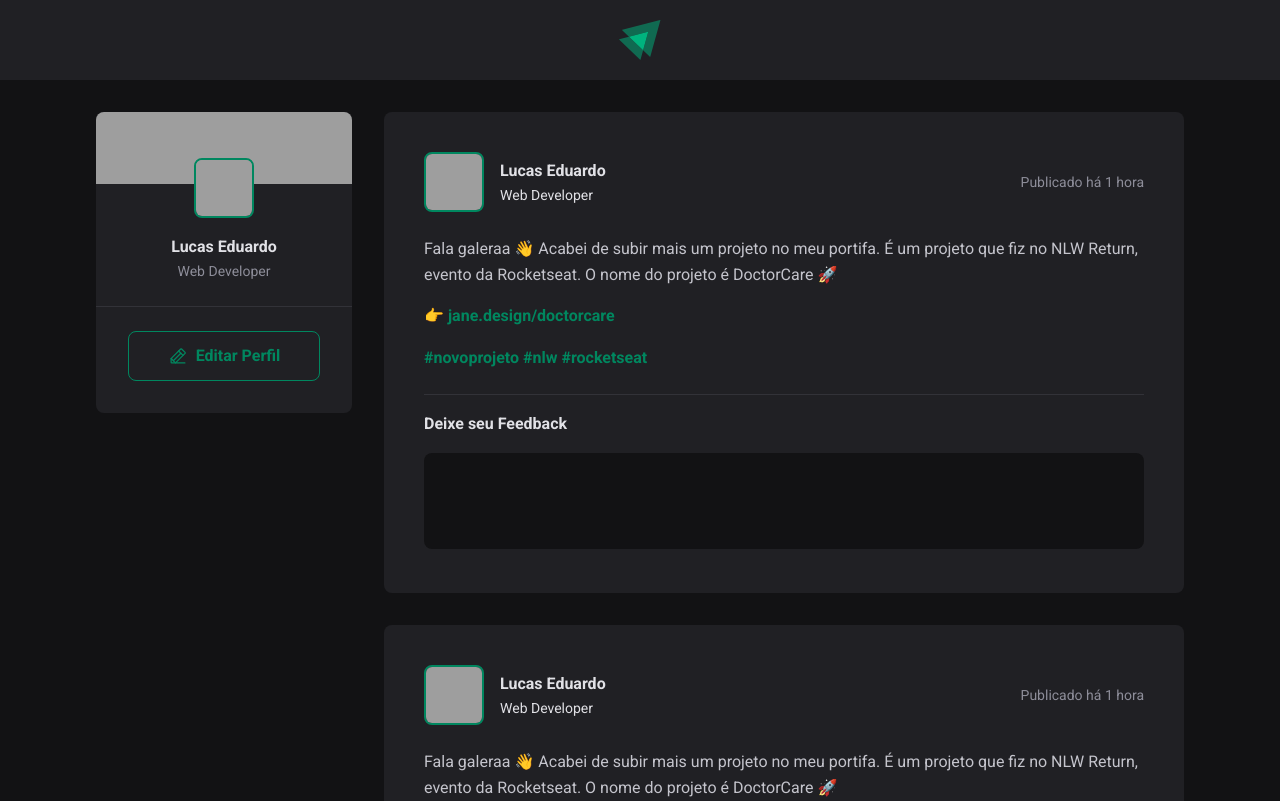
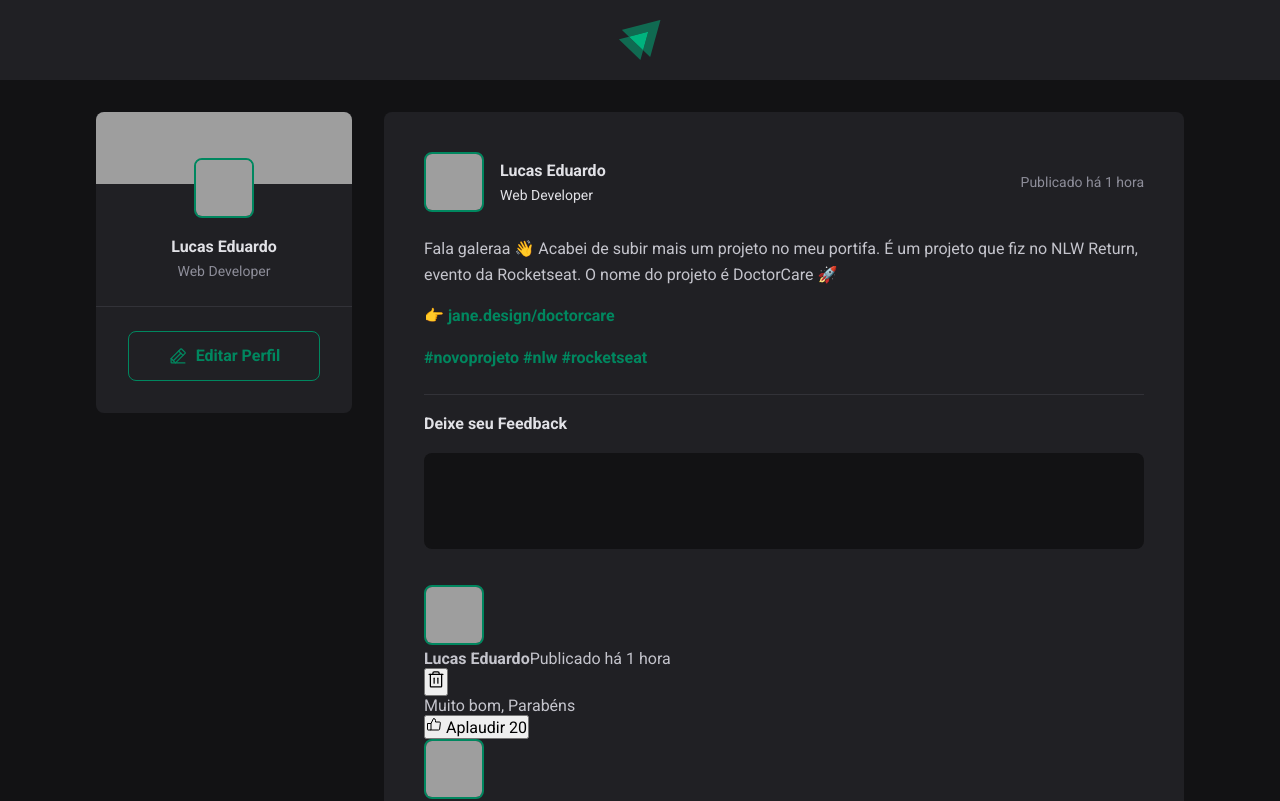
Before and after one commit to Lucasedusi/react-vite, a React (Vite) app: page / in a window 1280 px wide. Shown: the top 801 px of the page. Built offline with nearby package versions, Linux system fonts and the light colour scheme; grey boxes are pictures that could not be loaded.

Commit message:
feat: create comment component

```diff
--- /dev/null
+++ b/src/components/Comment/Comment.jsx
@@ -0,0 +1,34 @@
+import { ThumbsUp, Trash } from "phosphor-react";
+import styles from "./Comment.module.css";
+
+export function Comment() {
+	return (
+		<div className={styles.comment}>
+			<img className={styles.avatar} src="https://github.com/lucasedusi.png" />
+
+			<div className={styles.commentBox}>
+				<div className={styles.commentContent}>
+					<header>
+						<div className={styles.authorAndTime}>
+							<strong>Lucas Eduardo</strong>
+
+							<time dateTime="2022-08-02 14:23:45">Publicado há 1 hora</time>
+						</div>
+
+						<button>
+							<Trash size={20} />
+						</button>
+					</header>
+
+					<p>Muito bom, Parabéns</p>
+				</div>
+
+				<footer>
+					<button>
+						<ThumbsUp /> Aplaudir <span>20</span>
+					</button>
+				</footer>
+			</div>
+		</div>
+	);
+}
--- /dev/null
+++ b/src/components/Comment/Comment.module.css
@@ -0,0 +1,6 @@
+.comment .avatar {
+	width: calc(3rem + 12px);
+	height: calc(3rem + 12px);
+	border-radius: 8px;
+	border: 2px solid var(--green-500);
+}
--- a/src/components/Post/Post.jsx
+++ b/src/components/Post/Post.jsx
@@ -1,3 +1,4 @@
+import { Comment } from "../Comment/Comment";
 import styles from "./Post.module.css";
 
 export function Post() {
@@ -42,6 +43,11 @@
 					<button type="submit">Comentar</button>
 				</footer>
 			</form>
+
+			<div className={styles.commentList}>
+				<Comment />
+				<Comment />
+			</div>
 		</article>
 	);
 }
--- a/src/components/Post/Post.module.css
+++ b/src/components/Post/Post.module.css
@@ -112,3 +112,7 @@
 .commentForm button[type="submit"]:hover {
 	opacity: 0.8;
 }
+
+.commentList {
+	margin-top: 2rem;
+}
```
